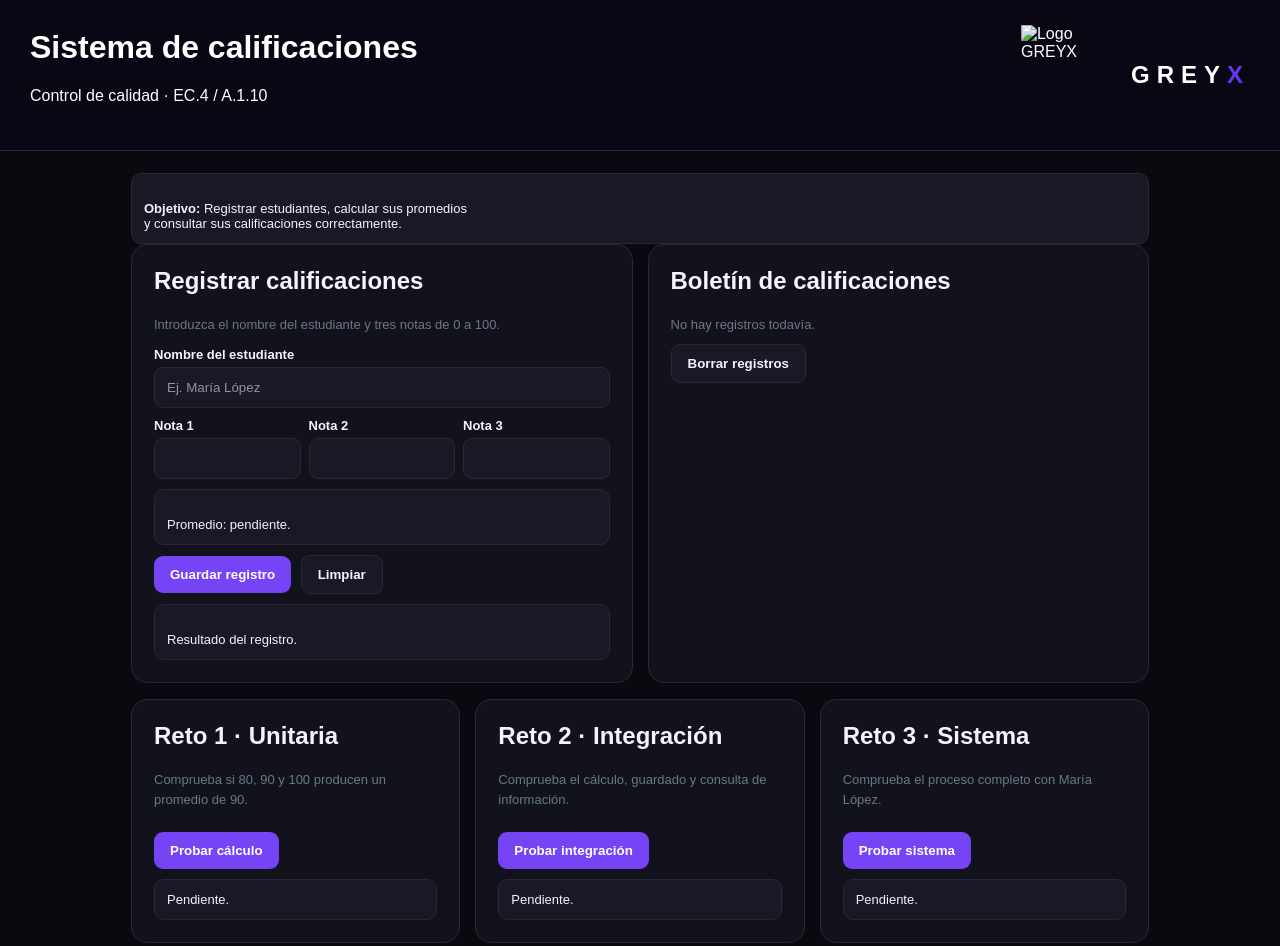
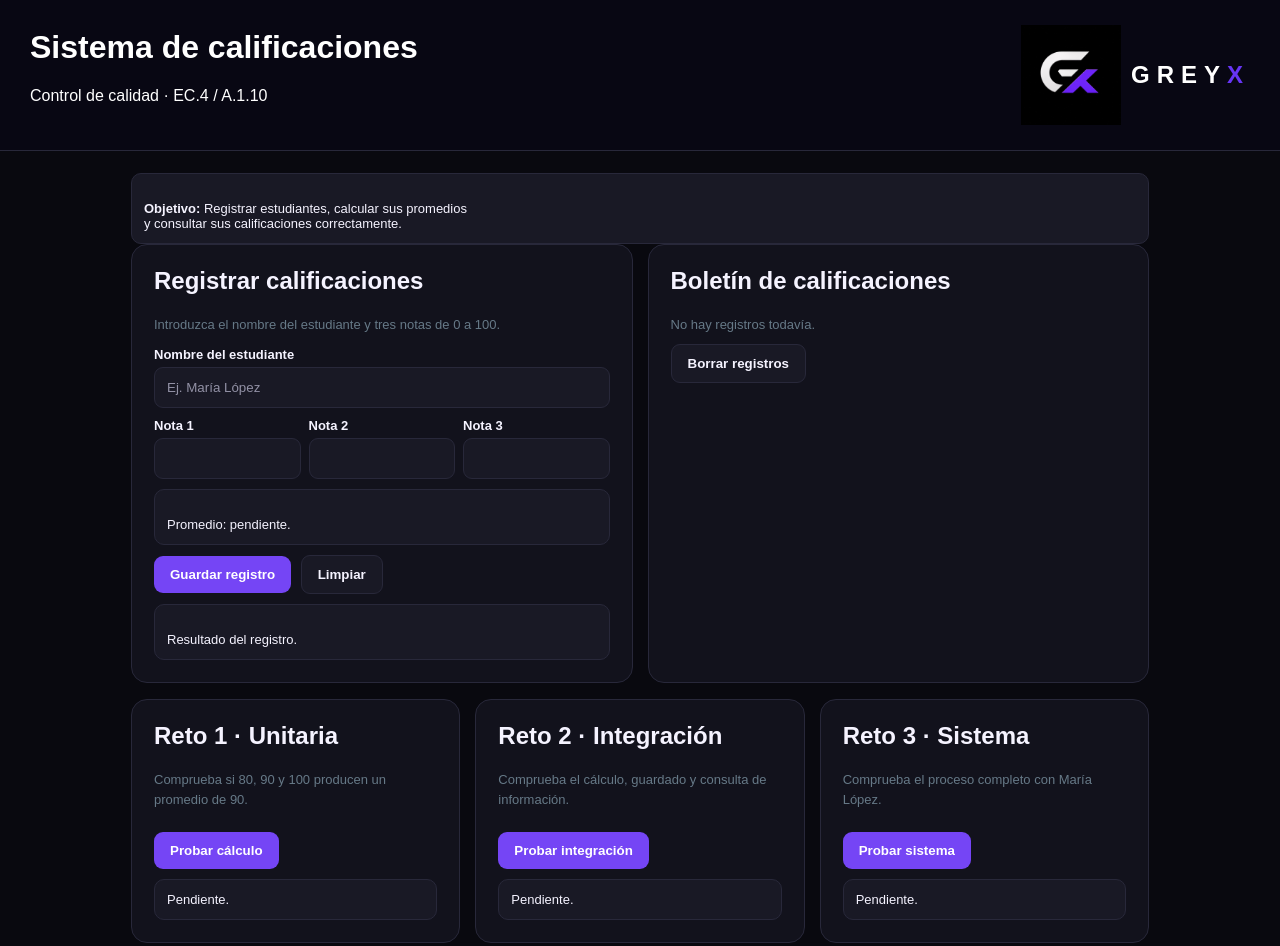
Before and after one commit to sebastiangreys/sistema-, a plain HTML site: page index.html in a window 1280 px wide. Shown: the top 946 px of the page. Drawn offline with Linux system fonts and the light colour scheme.

Commit message:
Actualizar index.html

```diff
--- a/index.html
+++ b/index.html
@@ -267,7 +267,7 @@ header{
 
 <div class="brand">
 <img
-  src="./greyx-logo123.png?v=2"
+  src="./379687fb-a839-4e34-8d5f-f549d9984e5c.jpeg?v=2"
   alt="Logo GREYX"
   style="width:100px;height:100px;object-fit:contain;"
 >
```
